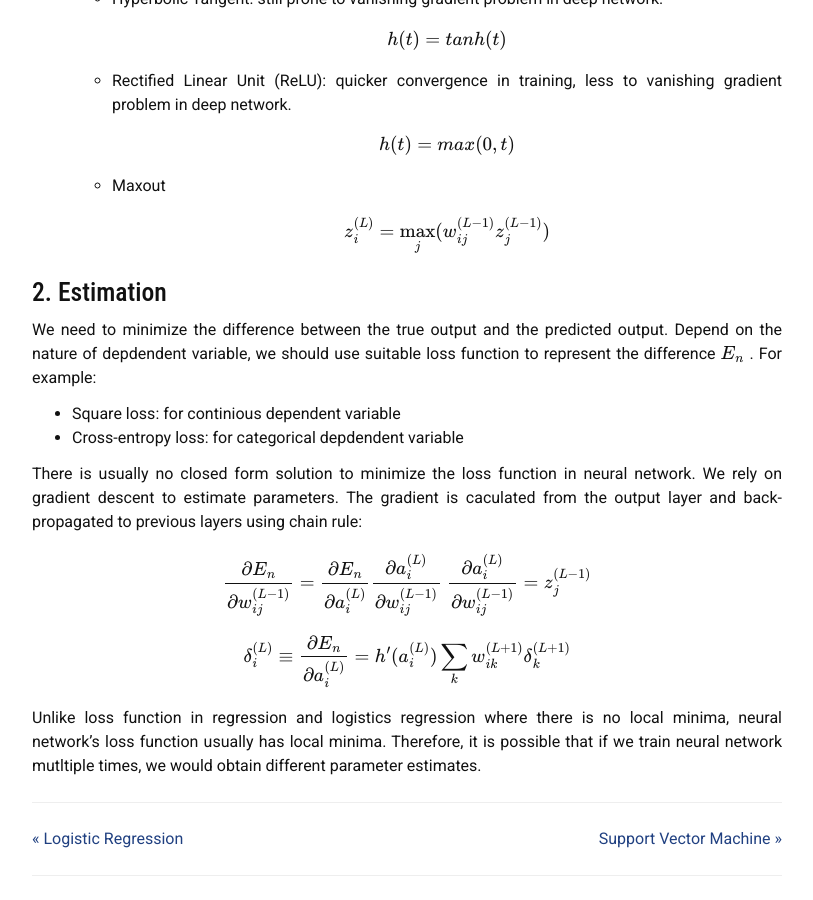
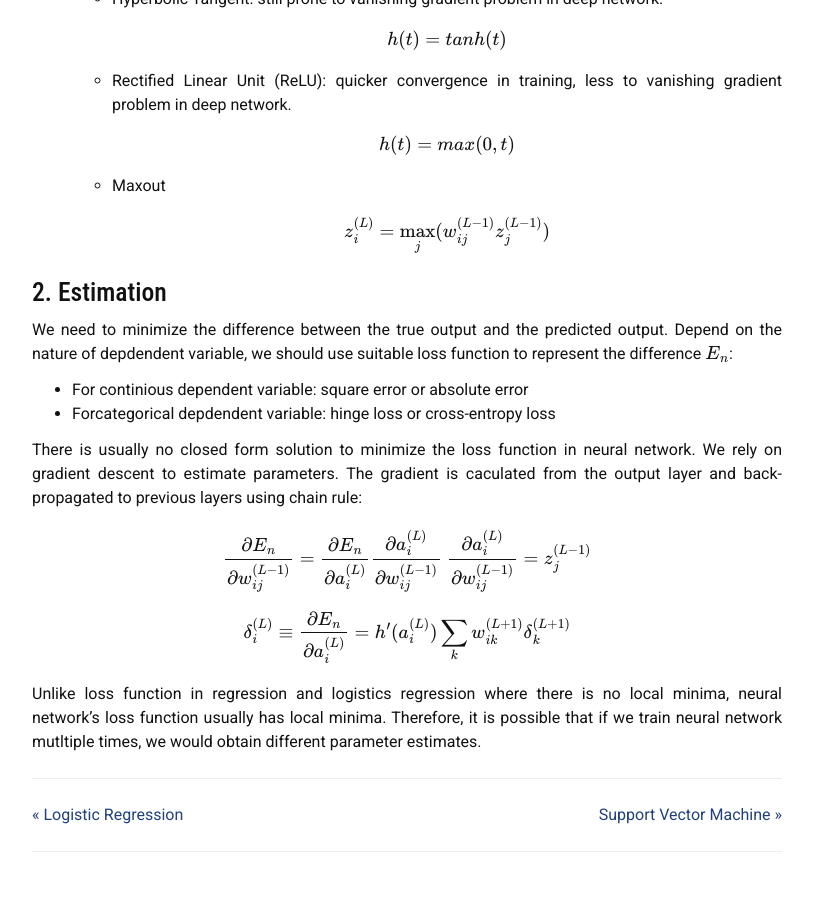
Before and after one commit to liambll/blog-archive, a Jekyll site: the page built from _posts/2017-06-30-neural-network.markdown, in a window 1280 px wide and 900 px high, scrolled down 1546 px. Shown: the whole window, without its empty margins (233-1046 px from the left). Built offline with Jekyll 4.4.1, drawn with Linux system fonts in a browser that asks for light colours; nearby versions of some CDN libraries; formulas are drawn with MathJax 3; comment, search, counter and statistics services are not loaded; after the commit the page ends 2422 px from its top, so only the background shows below that.

Commit message:
Update 2017-06-30-neural-network.markdown

```diff
--- a/_posts/2017-06-30-neural-network.markdown
+++ b/_posts/2017-06-30-neural-network.markdown
@@ -53,9 +53,9 @@ z_i^{(L)} = \max_j (w_{ij}^{(L-1)} z_j^{(L-1)})
 \\]
 
 ## 2. Estimation
-We need to minimize the difference between the true output and the predicted output. Depend on the nature of depdendent variable, we should use suitable loss function to represent the difference \\(E_n\\) . For example:
-* Square loss: for continious dependent variable
-* Cross-entropy loss: for categorical depdendent variable
+We need to minimize the difference between the true output and the predicted output. Depend on the nature of depdendent variable, we should use suitable loss function to represent the difference \\(E_n\\):
+* For continious dependent variable: square error or absolute error
+* Forcategorical depdendent variable: hinge loss or cross-entropy loss
 
 There is usually no closed form solution to minimize the loss function in neural network. We rely on gradient descent to estimate parameters. The gradient is caculated from the output layer and back-propagated to previous layers using chain rule:
 \\[
```
